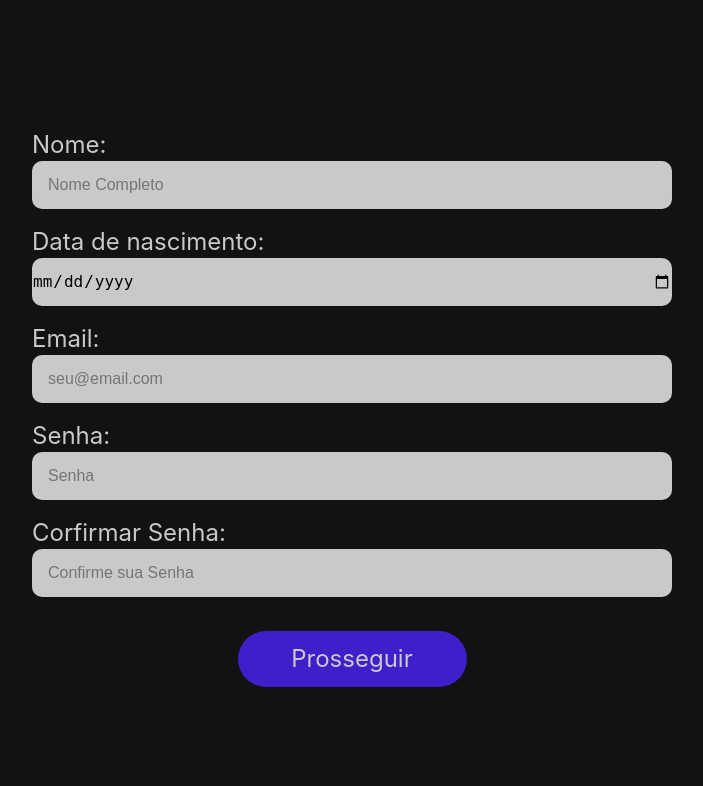
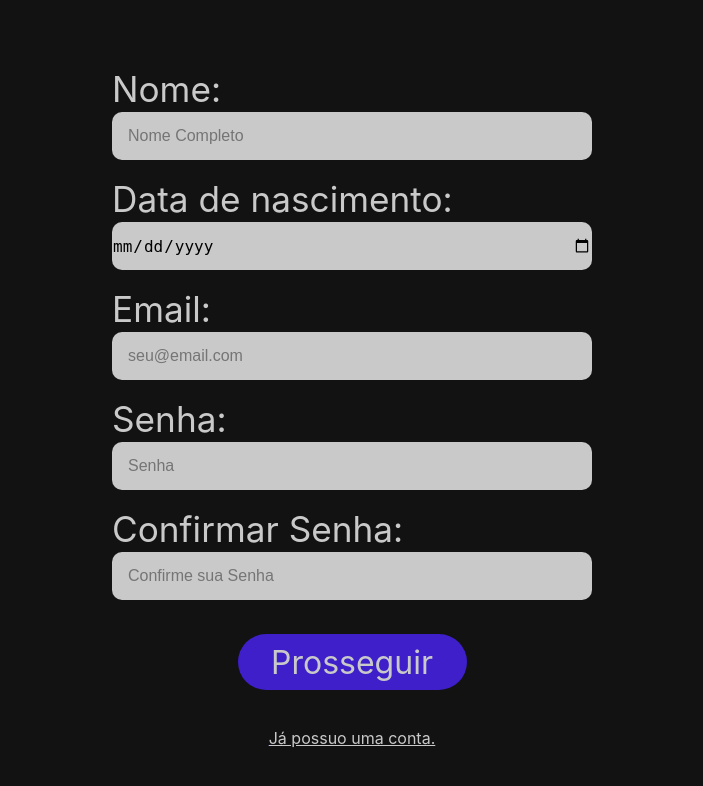
Before and after one commit to VitorCRF/KMFlix, a PHP site: page /html/cadastro.html in a window 1280 px wide. Shown: the top 786 px of the page, without its empty margins (288-991 px from the left). Run offline with PHP 8.4, Linux system fonts and the light colour scheme.

Commit message:
Cadastro 1.2.1
-Correção no tamanho do width dos campos de input.
-Correção no max width correspondente ao font-size global.

```diff
--- a/css/cadastro.css
+++ b/css/cadastro.css
@@ -12,7 +12,7 @@
 .campo-cadastro {
     background-color: var(--gray-line);
     border: 0;
-    width: 40rem;
+    width: 30rem;
     height: 3rem;
     border-radius: 10px;
 }
@@ -26,7 +26,7 @@
     border: 0.1px;
     border-style: solid;
     border-color: red;
-    width: 40rem;
+    width: 30rem;
     height: 4rem;
     border-radius: 10px;
 }
@@ -37,7 +37,7 @@
 
 .p-nome-campo {
     margin-top: 1rem;
-    font-size: 24;
+    font-size: 2.2rem;
     font-weight: normal;
     font-family: -apple-system, BlinkMacSystemFont, 'Segoe UI', Roboto, Oxygen, Ubuntu, Cantarell, 'Open Sans', 'Helvetica Neue', sans-serif;
     color: var(--gray-line);
@@ -48,7 +48,7 @@
     background-color: var(--purple);
     color: var(--gray-line);
     font-family: -apple-system, BlinkMacSystemFont, 'Segoe UI', Roboto, Oxygen, Ubuntu, Cantarell, 'Open Sans', 'Helvetica Neue', sans-serif;
-    font-size: 24;
+    font-size: 2rem;
     font-weight: normal;
     width: 14.3125rem;
     height: 3.5rem;
@@ -56,10 +56,6 @@
     cursor: pointer;
     border: 0;
 }
-
-
-
-
 
 
 /* Tela de cadastro finalizado */
@@ -87,15 +83,7 @@
     margin-top: 1rem;
 }
 
-.p-link {
-    text-align: center;
-    color: var(--gray-line);
-    font-family: -apple-system, BlinkMacSystemFont, 'Segoe UI', Roboto, Oxygen, Ubuntu, Cantarell, 'Open Sans', 'Helvetica Neue', sans-serif;
-    font-size: 1rem;
-    font-weight: normal;
-    text-decoration: underline;
-    cursor: pointer;
-}
+
 
 .div-container2 {
     width: 100%;
--- a/css/global.css
+++ b/css/global.css
@@ -32,8 +32,32 @@ body {
     }
 }
 
+@media(max-width: 640px) {
+    html{
+        font-size: 70%;
+    }
+}
+
 @media(max-width: 320px) {
     html{
-        font-size: 70%
+        font-size: 65%;
     }
 }
+
+@media(max-width: 280px) {
+    html{
+        font-size: 40%;
+    }
+}
+
+/* Text styles */
+
+.p-link {
+    text-align: center;
+    color: var(--gray-line);
+    font-family: -apple-system, BlinkMacSystemFont, 'Segoe UI', Roboto, Oxygen, Ubuntu, Cantarell, 'Open Sans', 'Helvetica Neue', sans-serif;
+    font-size: 1rem;
+    font-weight: normal;
+    text-decoration: underline;
+    cursor: pointer;
+}
--- a/html/cadastro.html
+++ b/html/cadastro.html
@@ -2,6 +2,7 @@
 <html>
 
     <head>
+        <title>Darkflix | Cadastro</title>
         <meta charset="utf-8">
         <meta name="viewport" content="width=device-width, initial-scale=1.0">
         <script type="text/javascript" src="../js/jquery-3.5.1.js"></script>
@@ -15,7 +16,7 @@
         <div class="div-container">
 
             <div>
-                <table width="11.2rem" height="11.2rem">
+                <table >
                     <tr><td><p class="p-nome-campo">Nome:</p></td></tr>
                     <tr><td><input type="text" placeholder="Nome Completo" id="campoNome" class="campo-cadastro"> </td></tr>
                     <tr><td><p class="p-nome-campo">Data de nascimento:</p></td></tr>
@@ -24,9 +25,10 @@
                     <tr><td><input type="text" placeholder="seu@email.com" id="campoEmail" class="campo-cadastro"> </td></tr>
                     <tr><td><p class="p-nome-campo">Senha:</p></td></tr>
                     <tr><td><input type="password" placeholder="Senha" id="campoSenha" class="campo-cadastro"> </td></tr>
-                    <tr><td><p class="p-nome-campo">Corfirmar Senha:</p></td></tr>
+                    <tr><td><p class="p-nome-campo">Confirmar Senha:</p></td></tr>
                     <tr><td><input type="password" placeholder="Confirme sua Senha" id="campoConfirmaSenha" class="campo-cadastro"></td></tr>
                     <tr><td align="center"><button id="botaoProsseguir" class="botao-prosseguir">Prosseguir</button></td></tr>
+                    <tr><td align="center"><br><br><a href="login.html"><p class="p-link">Já possuo uma conta.</p></a></td></tr>
                 </table>
             </div>
 
```
